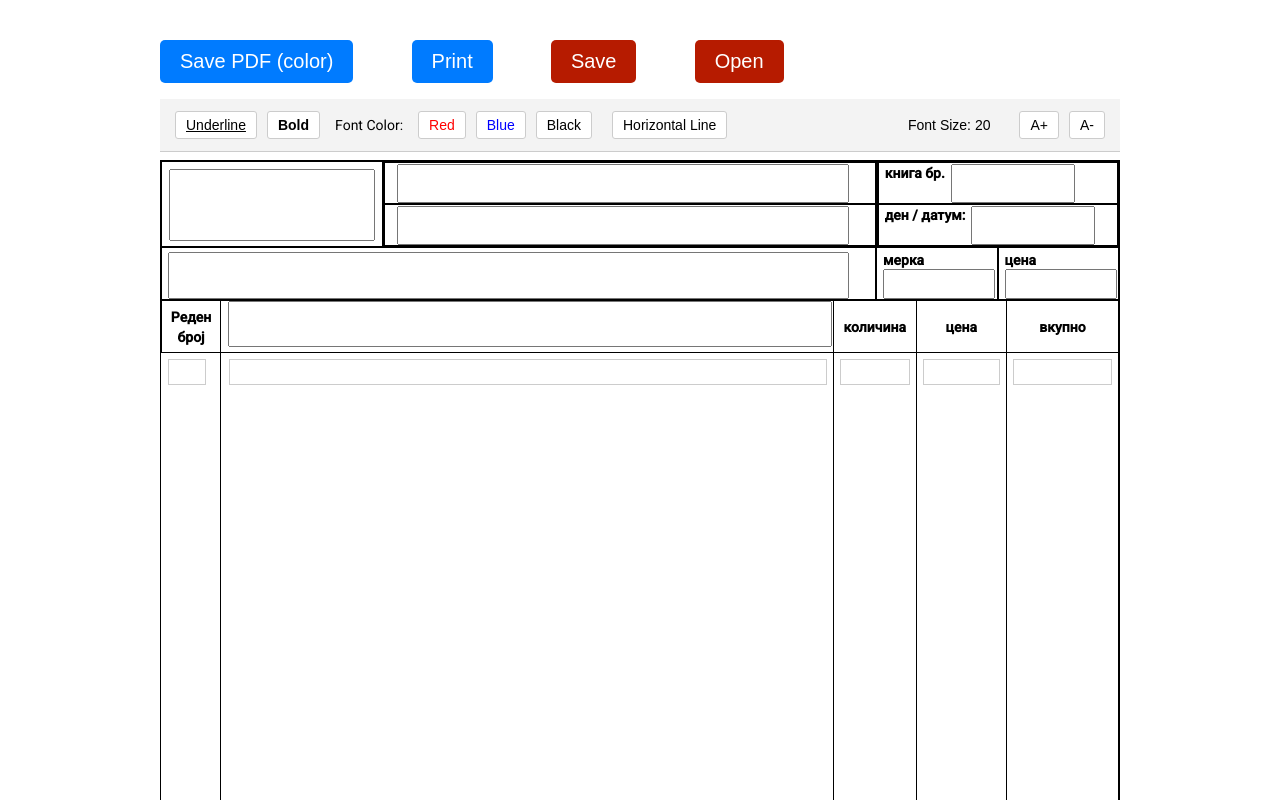
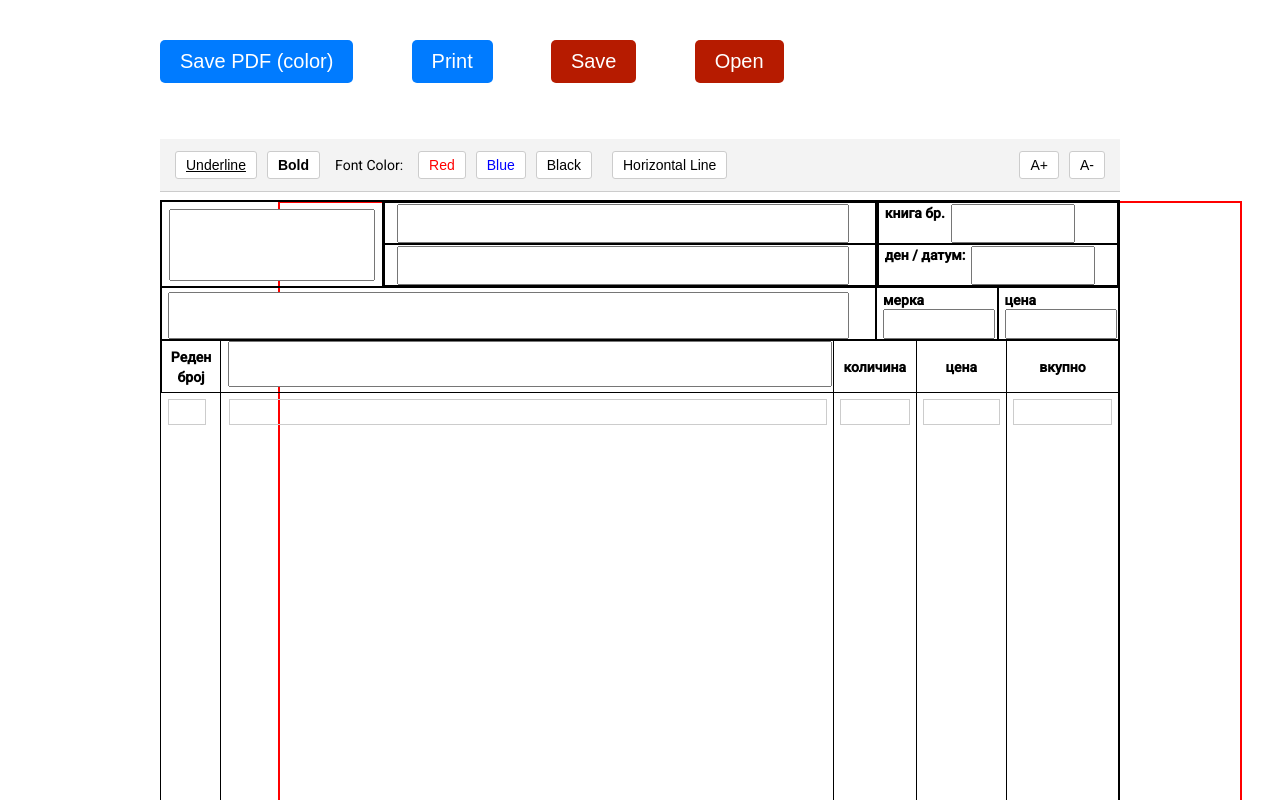
Before and after one commit to florent-fejzula/gradezna-kniga-driton, an Angular app: page / in a window 1280 px wide. Shown: the top 800 px of the page. Built offline with nearby package versions, Linux system fonts and the light colour scheme.

Commit message:
Added red line to indicate print page limit

```diff
--- a/src/app/app.component.html
+++ b/src/app/app.component.html
@@ -41,11 +41,12 @@
 
   <div class="flex-spacer"></div>
 
-  <span class="font-size-label">Font Size: {{ fontSize }}</span>
+  <!-- Font Size Buttons -->
   <button (click)="increaseFontSize()" class="toolbar-button">A+</button>
   <button (click)="decreaseFontSize()" class="toolbar-button">A-</button>
 </div>
 
+<div class="printSizeLabel"></div>
 <div class="wrapper">
   <div class="top_part">
     <div class="row">
@@ -116,7 +117,7 @@
               contenteditable="true"
               [(ngModel)]="row.redenBrojArea"
               class="editableDiv redenBrojArea"
-              [ngStyle]="{ 'font-size.px': fontSize }"
+              [style.font-size.px]="fontSize"
               id="editableDiv"
               spellcheck="false"
             ></div>
--- a/src/app/app.component.scss
+++ b/src/app/app.component.scss
@@ -63,6 +63,7 @@
 .fileName {
   margin: auto;
   width: 960px;
+  height: 32px;
   margin-bottom: 8px;
 }
 
@@ -163,11 +164,22 @@ hr {
   border-color: black !important;
 }
 
+.printSizeLabel {
+  border: 2px solid red;
+  position: absolute;
+  top: 201px;
+  left: 278px;
+  z-index: -1;
+  width: 960px;
+  height: 1394px;
+  margin: auto;
+}
+
 .wrapper {
   border: 1px solid #000;
   box-sizing: border-box;
   overflow: hidden;
-  min-height: 100vh;
+  // min-height: 100vh;
   margin: auto;
   width: 960px;
   display: flex;
@@ -376,7 +388,7 @@ table {
   border-collapse: collapse;
 
   tbody {
-    height: 981px;
+    height: 1108px;
   }
 
   th {
@@ -505,7 +517,8 @@ textarea[disabled] {
   .pageEnd,
   .add-button,
   .new-row-button,
-  .delete-button {
+  .delete-button,
+  .printSizeLabel {
     display: none;
   }
 
--- a/src/app/app.component.ts
+++ b/src/app/app.component.ts
@@ -33,7 +33,7 @@ export class AppComponent implements AfterViewInit {
 
   @HostListener('window:resize', ['$event'])
   onResize(event: any) {
-    this.adjustTableBodyHeight();
+    this.applyTableBodyHeight();
   }
 
   fileName: string = '';
@@ -76,7 +76,7 @@ export class AppComponent implements AfterViewInit {
   ) {}
 
   ngAfterViewInit() {
-    this.adjustTableBodyHeight();
+    this.applyTableBodyHeight();
   }
 
   increaseFontSize() {
@@ -142,16 +142,14 @@ export class AppComponent implements AfterViewInit {
   //   document.execCommand('underline', false, '');
   // }
 
-  adjustTableBodyHeight() {
-    const wrapper = document.querySelector('.wrapper') as HTMLElement;
+  applyTableBodyHeight() {
+    const mainTableWrapper = document.querySelector('.mainTable-wrapper') as HTMLElement;
     const topPart = document.querySelector('.top_part') as HTMLElement;
     const bottomPart = document.querySelector('.bottom_part') as HTMLElement;
-    const tbody = document.querySelector('.mainTable tbody') as HTMLElement;
 
-    if (wrapper && topPart && bottomPart && tbody) {
-      const availableHeight =
-        wrapper.clientHeight - topPart.clientHeight - bottomPart.clientHeight;
-      tbody.style.maxHeight = `${availableHeight}px`;
+    if (mainTableWrapper && topPart && bottomPart) {
+      const availableHeight = window.innerHeight - topPart.clientHeight - bottomPart.clientHeight;
+      mainTableWrapper.style.maxHeight = `${availableHeight}px`;
     }
   }
 
```
